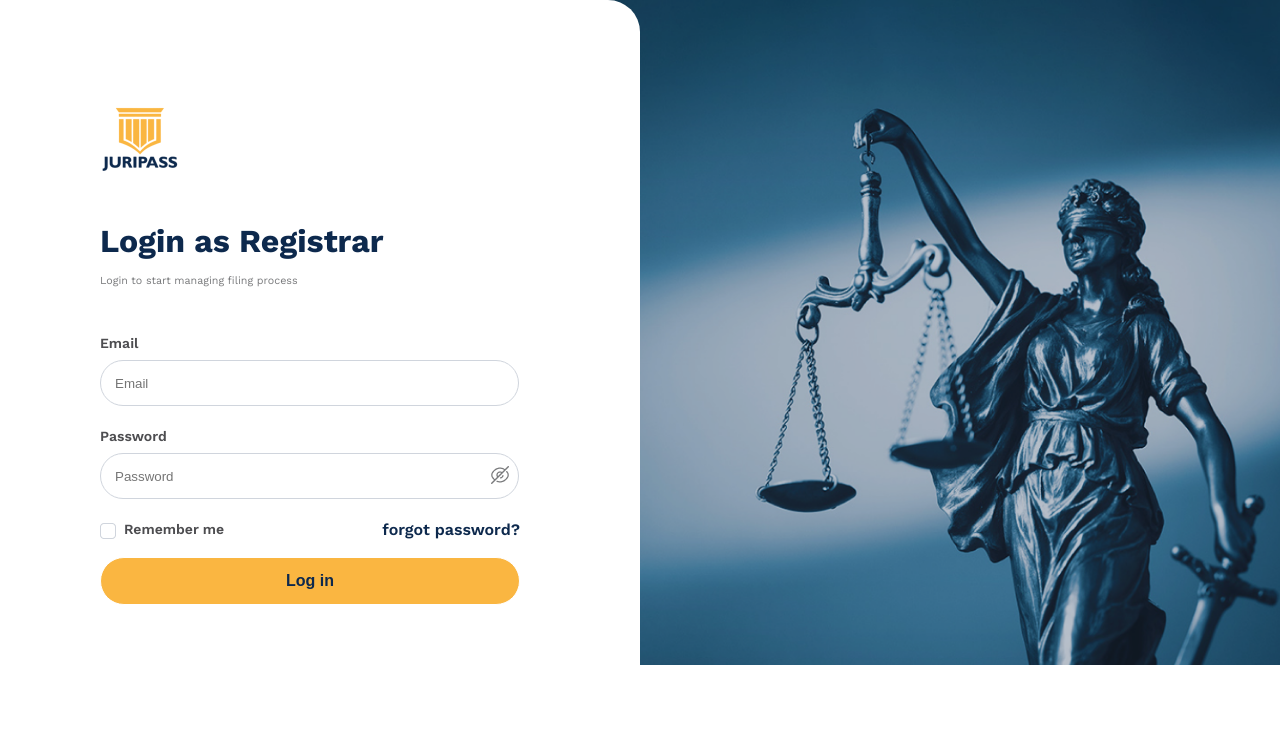
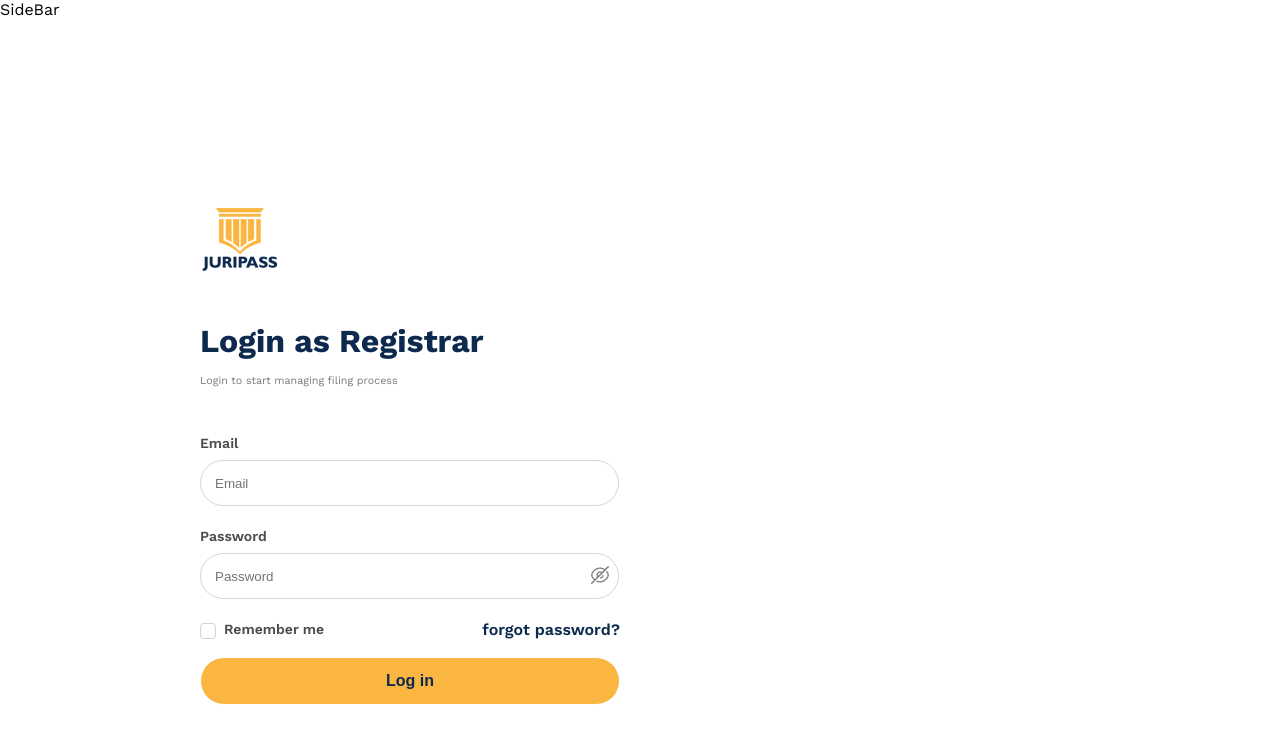
Before and after one commit to DAEM007/assessment-test-cholatrek, a React (Create React App) app: page /signIn in a window 1280 px wide. Shown: the top 742 px of the page. Built offline with nearby package versions, Linux system fonts and the light colour scheme.

Commit message:
Restructured routes

```diff
--- a/src/App.js
+++ b/src/App.js
@@ -2,6 +2,9 @@
 import { BrowserRouter as Router, Routes, Route } from "react-router-dom"
 // All styles import
 import './App.css';
+// All components import
+import NavBar from "../src/components/NavBar";
+import SideBar from "../src/components/SideBar";
 // All pages import
 import SignIn from "./pages/signIn/SignIn";
 import Dashboard from "./pages/dashboard/Dashboard";
@@ -10,10 +13,14 @@ function App() {
   return (
     <div className="App">
       <Router>
-        <SignIn />
-        <Routes>
-          <Route path="/dashboard" element={ <Dashboard /> } />
-        </Routes>
+        <SideBar />
+          <div className="container">
+            <NavBar />
+            <Routes>
+              <Route path="/" element={ <Dashboard /> } />
+              <Route path="/signIn" element={ <SignIn /> } />
+            </Routes>
+          </div>
       </Router>
     </div>
   );
```
